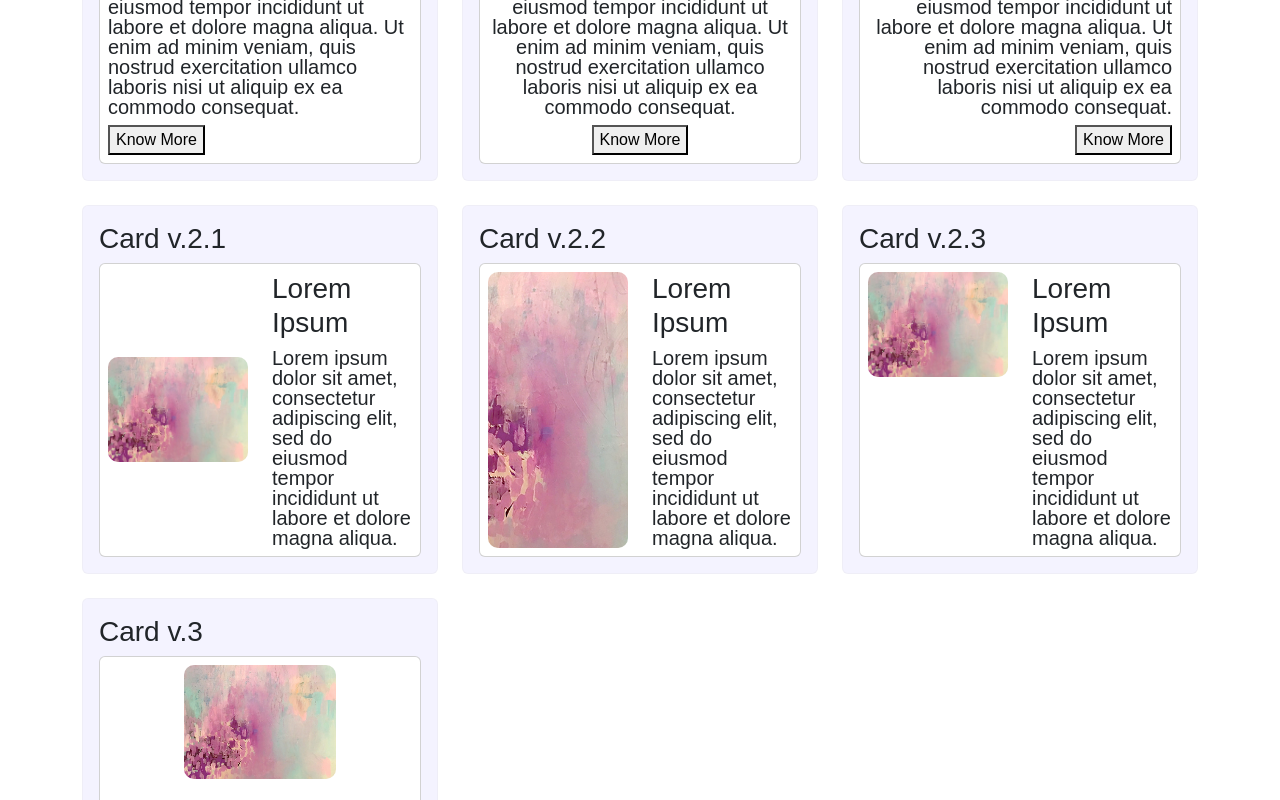
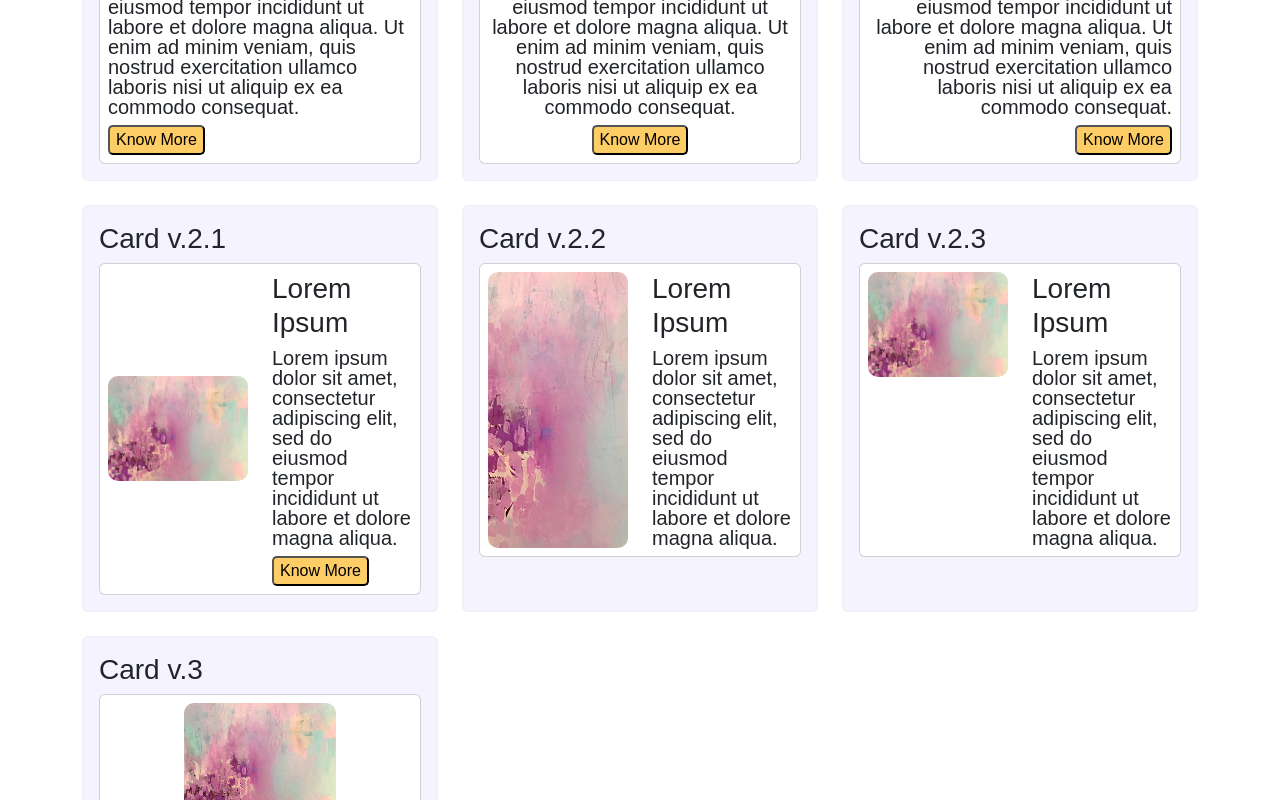
Before and after one commit to iamnikitamallya/react-ui-components, a React (Create React App) app: page /components in a window 1280 px wide. Shown: the part 420-1220 px from the top of the page. Built offline with nearby package versions, Linux system fonts and the light colour scheme; a web font is replaced by a local one.

Commit message:
Fixing Button CSS

```diff
--- a/src/App.css
+++ b/src/App.css
@@ -73,3 +73,8 @@ button.active {
 p {
   margin-bottom: 0px !important;
 }
+
+button {
+  border-radius: 5px !important;
+  background-color: #ffcd65;
+}
--- a/src/components/CardTwoV1.js
+++ b/src/components/CardTwoV1.js
@@ -1,5 +1,6 @@
 import React from "react";
 import card from "../assets/img/card.jpg"
+import Button from "./Button";
 
 export default function CardTwoV1() {
   return (
@@ -11,10 +12,11 @@ export default function CardTwoV1() {
           </div>
           <div className="col-md-6">
             <h3>Lorem Ipsum</h3>
-            <p>
+            <p className="pb-2">
               Lorem ipsum dolor sit amet, consectetur adipiscing elit, sed do
               eiusmod tempor incididunt ut labore et dolore magna aliqua.
             </p>
+            <Button />
           </div>
         </div>
       </div>
```
